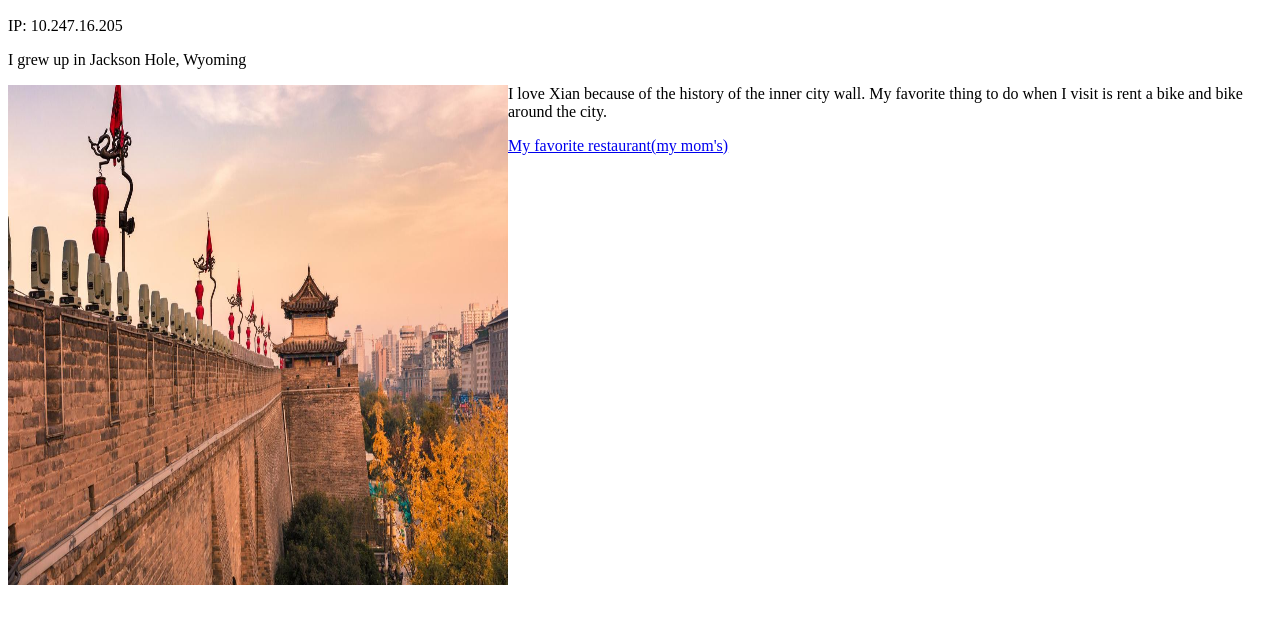
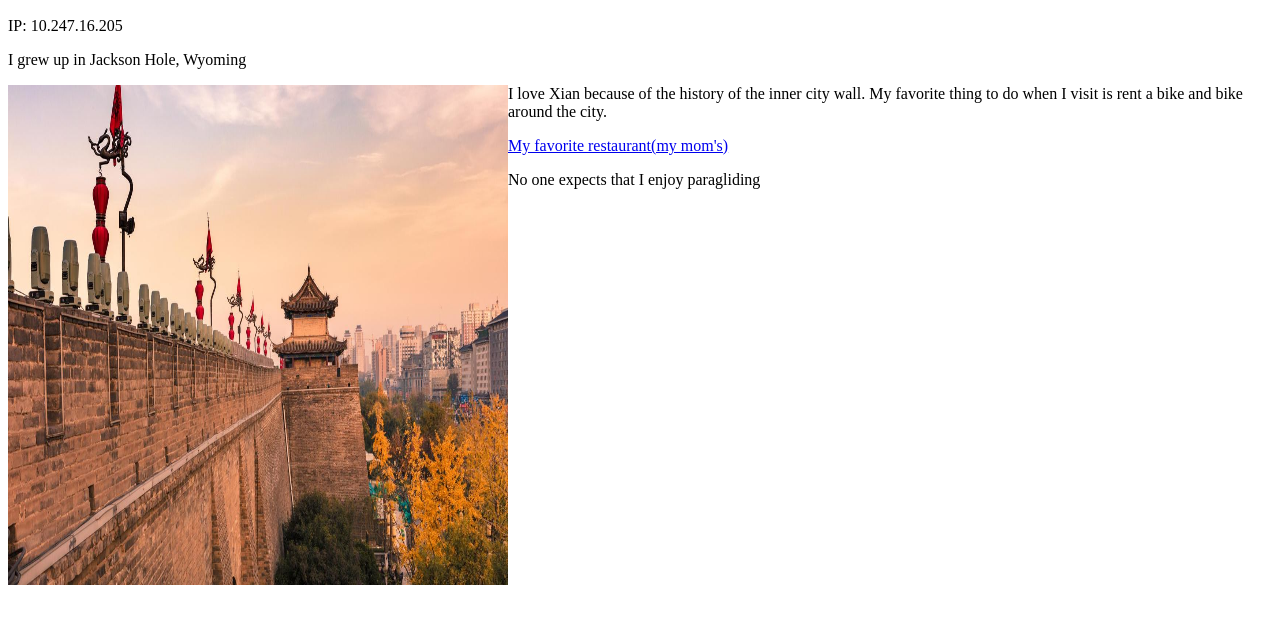
Before and after one commit to mbeast01/mbeast01.github.io, a plain HTML site: page index.html in a window 1280 px wide. Shown: the part 110-734 px from the top of the page. Drawn offline with Linux system fonts and the light colour scheme.

Commit message:
Update index.html

```diff
--- a/index.html
+++ b/index.html
@@ -11,5 +11,6 @@
         <p><img src="xianwall.jpeg" alt="My Fave Place" style="width:500px;height:500px;" ALIGN = "left"> I love Xian because of the history of the inner
             city wall. My favorite thing to do when I visit is rent a bike and bike around the city.</p>
         <p><a href="https://www.miazgas.com" target="_blank">My favorite restaurant(my mom's)</a></p>
+        <p>No one expects that I enjoy paragliding</p>
     </body>
     </html>
```
